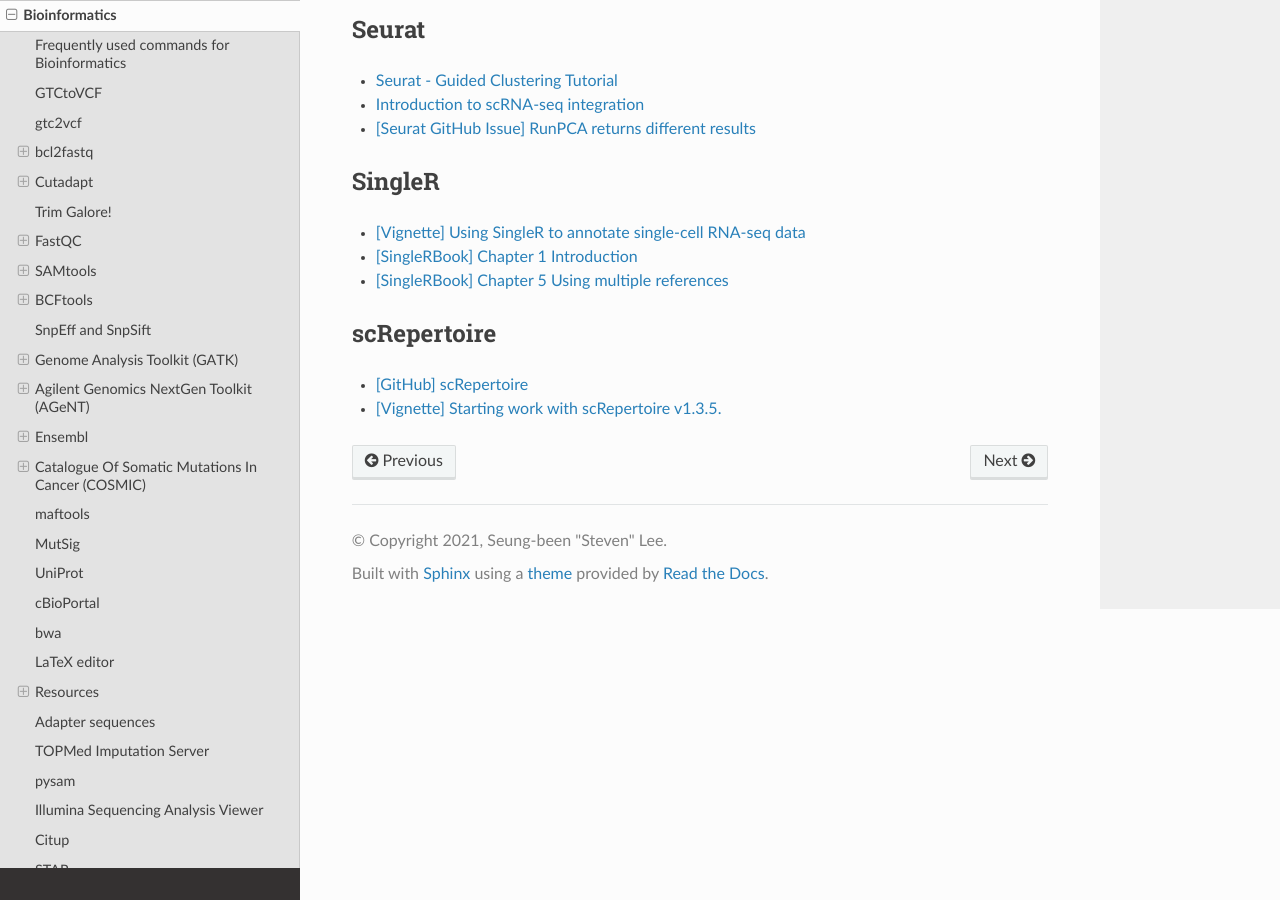
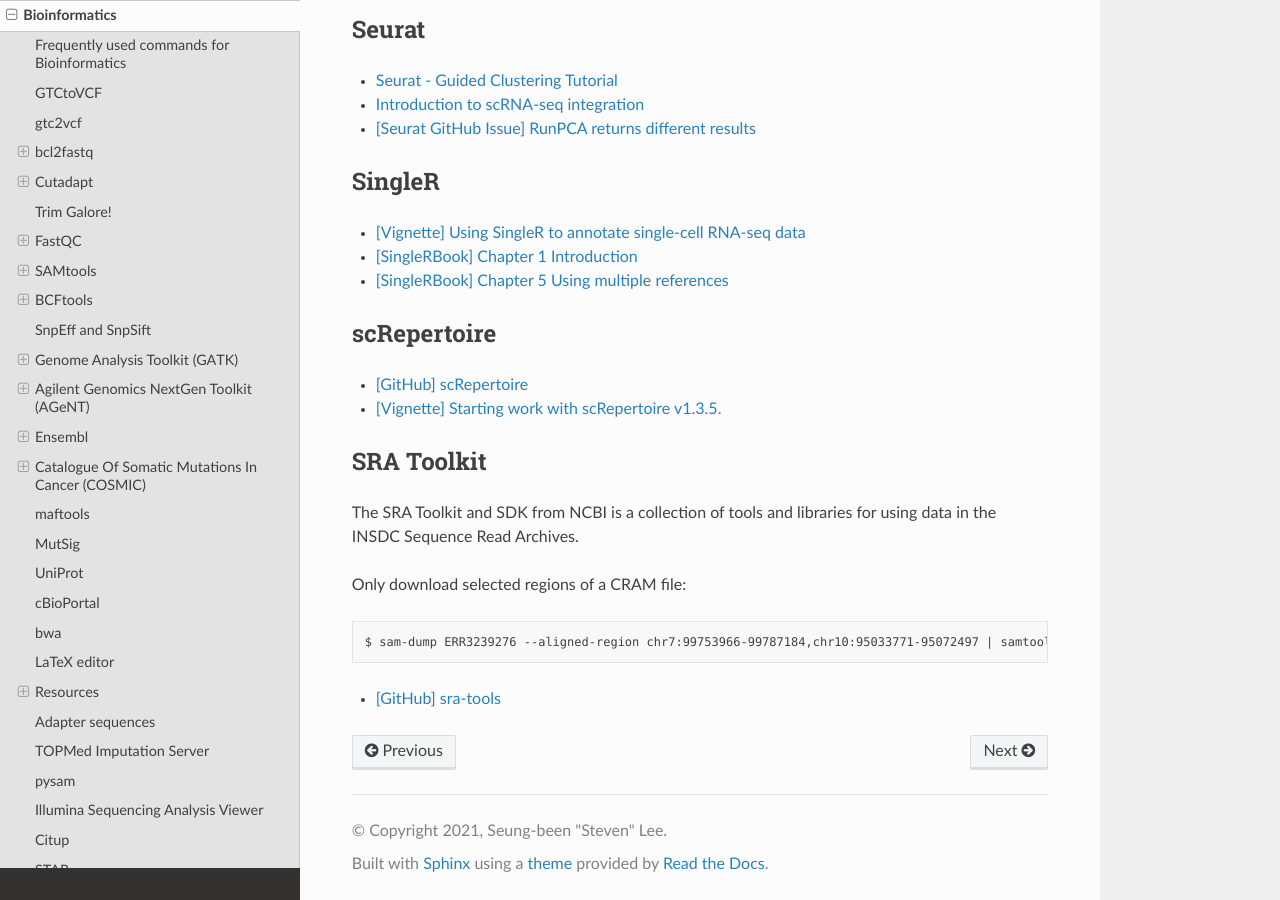
Before and after one commit to sbslee/notes, a Sphinx documentation site: the page built from docs/bioinformatics.rst, in a window 1280 px wide and 900 px high, scrolled down 23944 px. Built offline with Sphinx 7.4.7 and the Read the Docs theme 2.0.0, drawn with Linux system fonts in a browser that asks for light colours.

Commit message:
Update bioinformatics.rst

```diff
--- a/docs/bioinformatics.rst
+++ b/docs/bioinformatics.rst
@@ -1108,3 +1108,16 @@
 
 - `[GitHub] scRepertoire <https://github.com/ncborcherding/scRepertoire>`__
 - `[Vignette] Starting work with scRepertoire v1.3.5. <https://ncborcherding.github.io/vignettes/vignette.html>`__
+
+SRA Toolkit
+===========
+
+The SRA Toolkit and SDK from NCBI is a collection of tools and libraries for using data in the INSDC Sequence Read Archives.
+
+Only download selected regions of a CRAM file:
+
+.. code-block:: text
+
+    $ sam-dump ERR3239276 --aligned-region chr7:99753966-99787184,chr10:95033771-95072497 | samtools view -b > out.bam
+
+- `[GitHub] sra-tools <https://github.com/ncbi/sra-tools>`__
```
